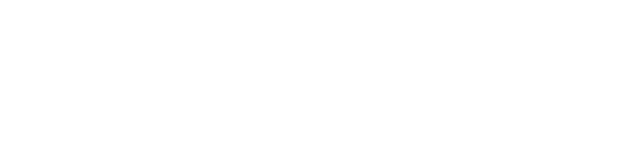
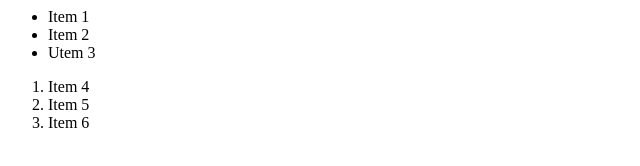
Before and after one commit to knightmoves-schools/004-lists-caylebwest, a website: page index.html in a window 1280 px wide. Shown: the whole page, without its empty margins (0-640 px from the left). Drawn offline with Linux system fonts and the light colour scheme.

Commit message:
Addded Ordered and Unordered Lists

```diff
--- a/index.html
+++ b/index.html
@@ -4,5 +4,15 @@
     </head>
     <body>
 
+        <ul>
+            <li>Item 1</li>
+            <li>Item 2</li>
+            <li>Utem 3</li>
+        </ul>
+        <ol>
+            <li>Item 4</li>
+            <li>Item 5</li>
+            <li>Item 6</li>
+        </ol>
     </body>
 </html>
```
